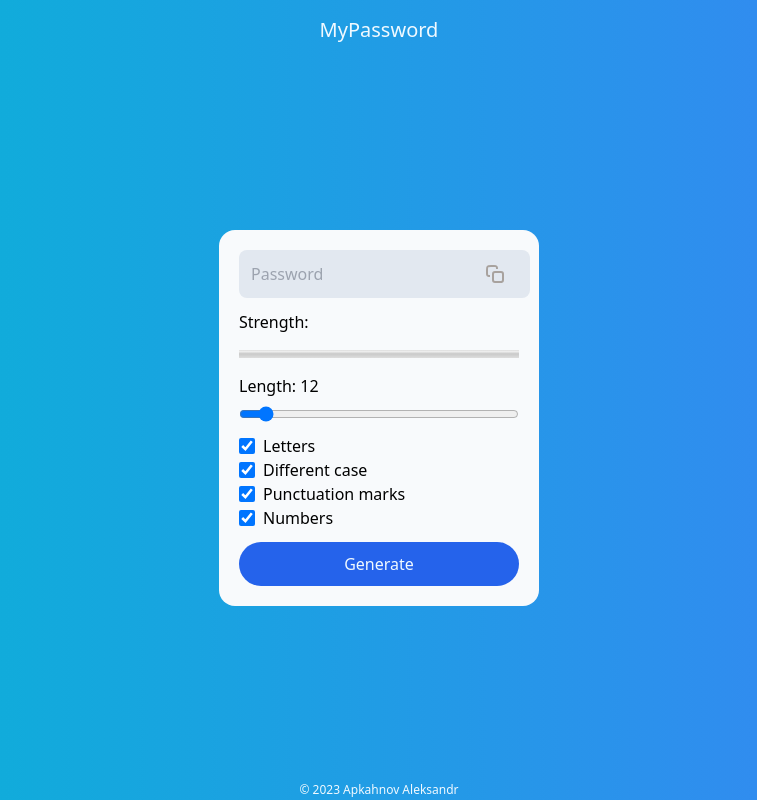
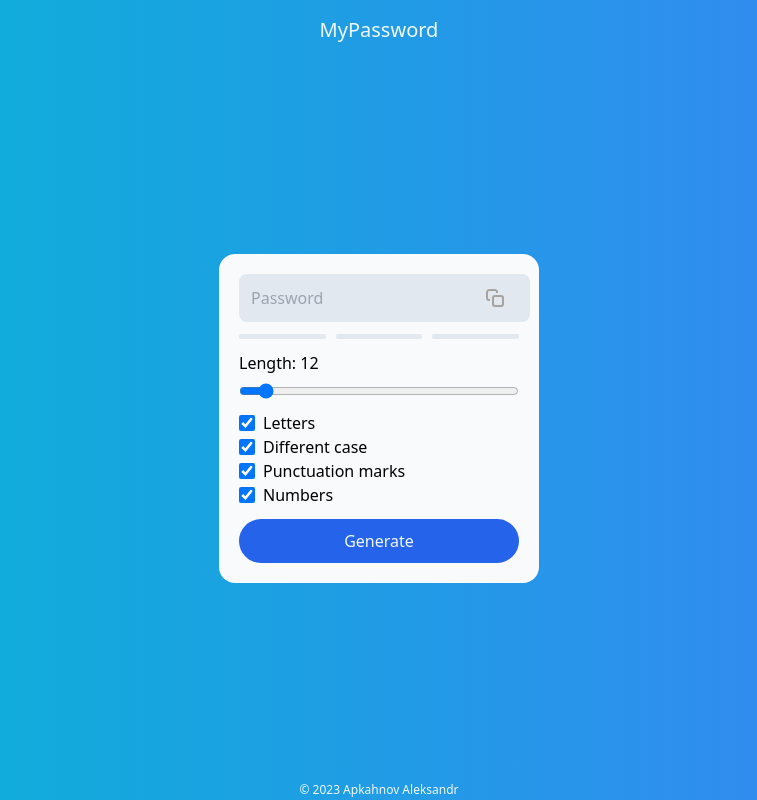
Before and after one commit to A-Apkhanov/mypassword, a Vue app: page / in a window 1280 px wide. Shown: the whole page, without its empty margins (261-1018 px from the left). Built offline with nearby package versions, Linux system fonts and the light colour scheme.

Commit message:
refactoring password validator

```diff
--- a/src/App.vue
+++ b/src/App.vue
@@ -37,20 +37,7 @@
             <icon-copy v-else />
           </button>
         </div>
-        <label for="passwordStrength">
-          Strength: {{ passwordStrength.description }}
-        </label>
-        <meter
-          min="20"
-          max="100"
-          low="60"
-          high="80"
-          optimum="100"
-          :value="passwordStrength.score * 20"
-          title="Password strength"
-          class="w-full"
-          id="passwordStrength"
-        />
+        <password-validator :password="password" />
         <div class="flex flex-col gap-2">
           <label for="length">Length: {{ length }}</label>
           <input
@@ -123,10 +110,11 @@
 <script>
 import IconCopy from "./components/icons/IconCopy.vue";
 import IconDone from "./components/icons/IconDone.vue";
+import PasswordValidator from "./components/PasswordValidator.vue";
 
 export default {
   name: "App",
-  components: { IconDone, IconCopy },
+  components: { PasswordValidator, IconDone, IconCopy },
   data() {
     return {
       password: "",
@@ -137,10 +125,6 @@ export default {
       numbers: true,
       isCopyDone: false,
       isCopyDisabled: true,
-      passwordStrength: {
-        score: 0,
-        description: "",
-      },
     };
   },
   methods: {
@@ -166,44 +150,10 @@ export default {
         setTimeout(() => (this.isCopyDone = false), 500);
       });
     },
-    evaluatePasswordStrength(password) {
-      let strength = 0;
-
-      if (password.length >= 8) {
-        strength += 1;
-      }
-
-      if (/[A-Z]/.test(password)) {
-        strength += 1;
-      }
-
-      if (/[a-z]/.test(password)) {
-        strength += 1;
-      }
-
-      if (/[0-9]/.test(password)) {
-        strength += 1;
-      }
-
-      if (/[!@#$%^&*()]/.test(password)) {
-        strength += 1;
-      }
-
-      this.passwordStrength.score = strength;
-
-      if (strength < 3) {
-        this.passwordStrength.description = "Weak";
-      } else if (strength < 4) {
-        this.passwordStrength.description = "Good";
-      } else {
-        this.passwordStrength.description = "Strong";
-      }
-    },
   },
   watch: {
     password(newPassword) {
       this.isCopyDisabled = newPassword === "";
-      this.evaluatePasswordStrength(newPassword);
     },
   },
 };
--- /dev/null
+++ b/src/components/PasswordValidator.vue
@@ -0,0 +1,94 @@
+<template>
+  <div :class="$style.root">
+    <div :class="[$style.password_validity, modifierClass]">
+      <span v-for="i in 3" :key="i" :class="$style.pill" />
+    </div>
+  </div>
+</template>
+
+<script>
+export default {
+  name: "PasswordValidator",
+  props: {
+    password: {
+      type: String,
+      required: true,
+    },
+  },
+  data() {
+    return {
+      passwordStrength: 0,
+    };
+  },
+  methods: {
+    evaluatePasswordStrength(password) {
+      let strength = 0;
+      if (password.length >= 8) {
+        strength += 1;
+      }
+      if (/[A-Z]/.test(password)) {
+        strength += 1;
+      }
+      if (/[a-z]/.test(password)) {
+        strength += 1;
+      }
+      if (/[0-9]/.test(password)) {
+        strength += 1;
+      }
+      if (/[!@#$%^&*()]/.test(password)) {
+        strength += 1;
+      }
+      return strength;
+    },
+  },
+  computed: {
+    modifierClass() {
+      if (!this.password) return null;
+      if (this.passwordStrength <= 2) {
+        return [this.$style.password_validity__weak];
+      }
+      if (this.passwordStrength <= 4) {
+        return [this.$style.password_validity__good];
+      }
+      return [this.$style.password_validity__strong];
+    },
+  },
+  watch: {
+    password(newPassword) {
+      this.passwordStrength = this.evaluatePasswordStrength(newPassword);
+    },
+  },
+};
+</script>
+
+<style lang="scss" module>
+.root {
+  display: flex;
+  flex-direction: column;
+}
+
+.password_validity {
+  display: grid;
+  grid-template-columns: 1fr 1fr 1fr;
+  gap: 10px;
+
+  &__weak .pill:first-of-type {
+    background-color: #e76f51;
+  }
+
+  &__good .pill:not(:last-of-type) {
+    background-color: #e9c46a;
+  }
+
+  &__strong .pill {
+    background-color: #2a9d8f;
+  }
+}
+
+.pill {
+  display: block;
+  height: 5px;
+  background-color: #e2e8f0;
+  border-radius: 2px;
+}
+</style>
```
